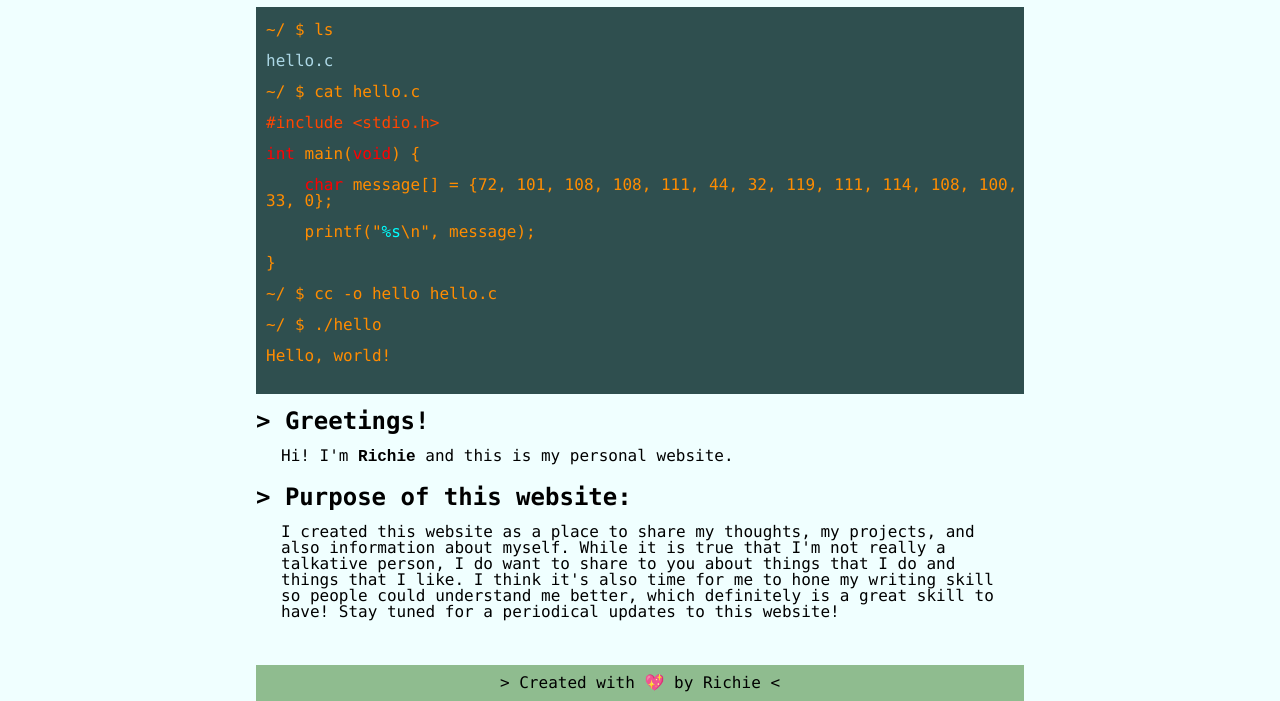
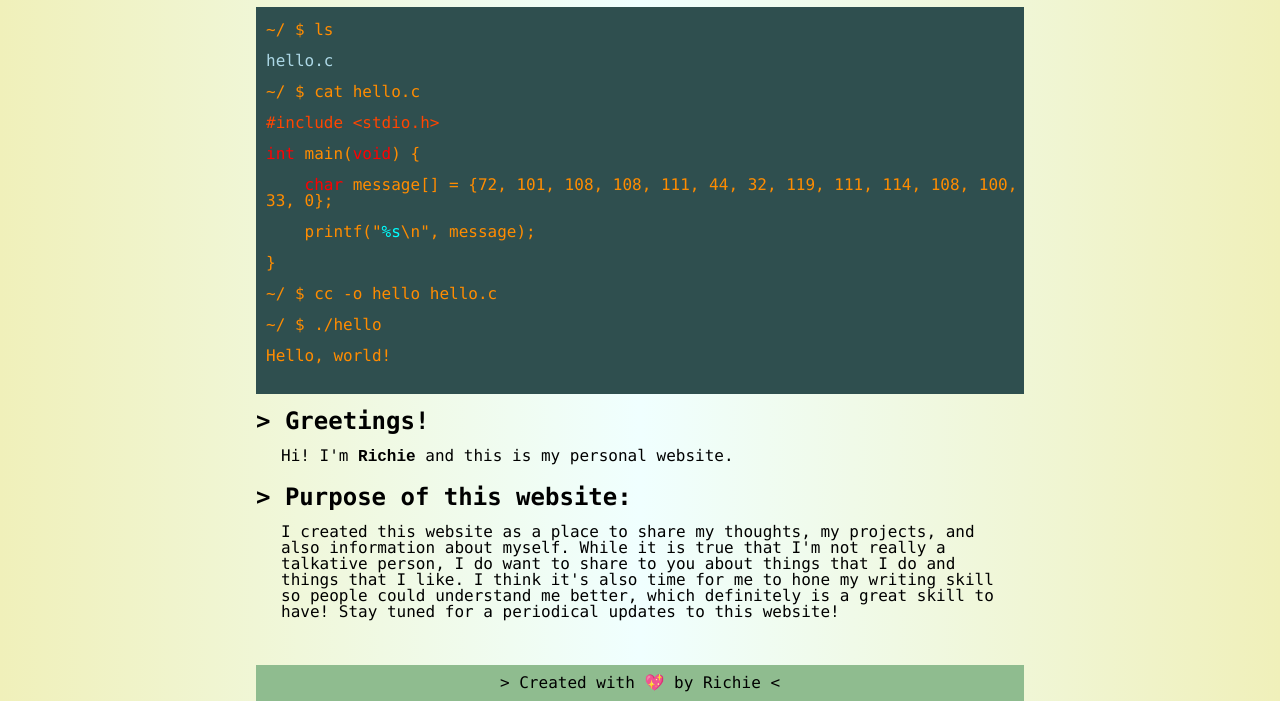
Before and after one commit to 00mjk/richiesuper.github.io, a plain HTML site: page index.html in a window 1280 px wide. Shown: the part 156-857 px from the top of the page. Drawn offline with Linux system fonts and the light colour scheme.

Commit message:
change gradient

```diff
--- a/styles.css
+++ b/styles.css
@@ -51,7 +51,7 @@ table {
 
 body {
   background-color: azure;
-  background-image: linear-gradient(90deg, rgba(240, 255, 255, 0), rgba(240, 255, 255, 1), rgba(240, 255, 255, 0));
+  background-image: linear-gradient(90deg, rgba(240,230,140, 0.6), rgba(240, 255, 255, 1), rgba(240,230,140, 0.6));
   font-family: consolas, serif;
 }
 header.site-header {
```
